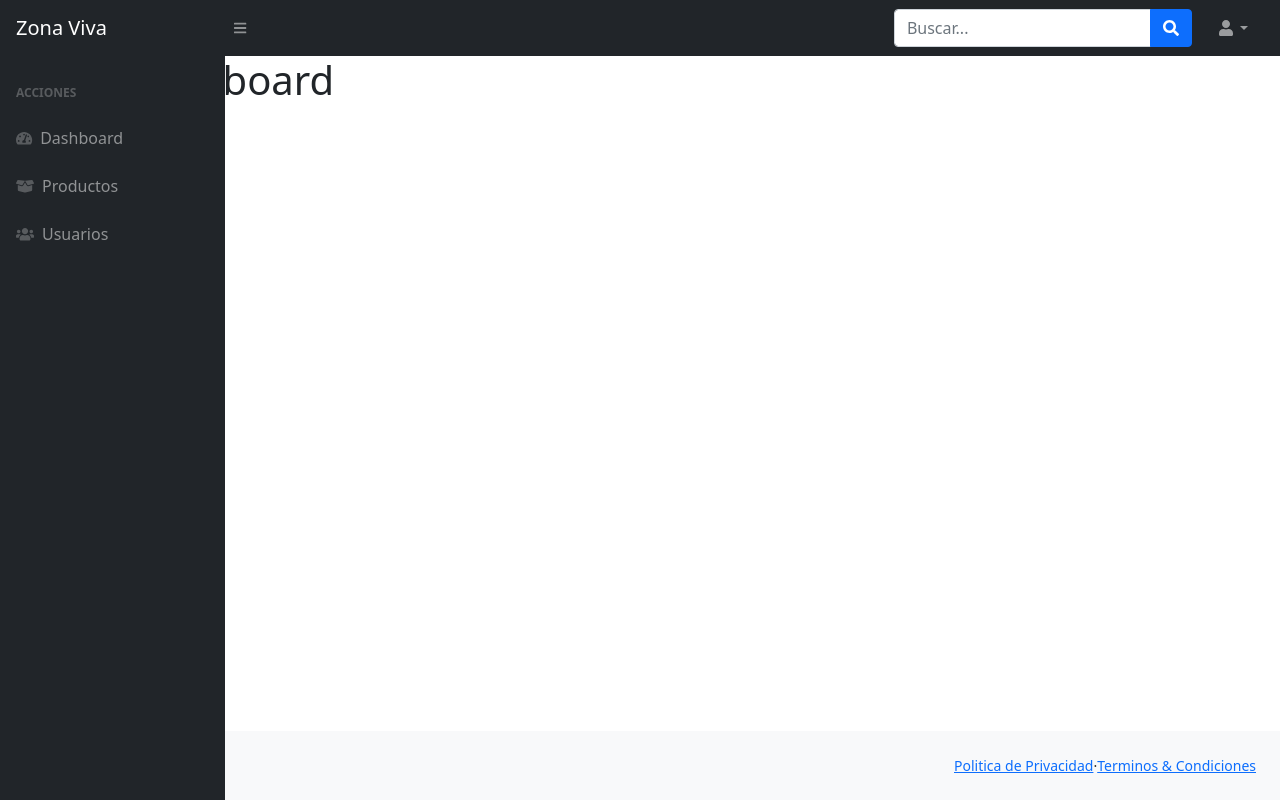
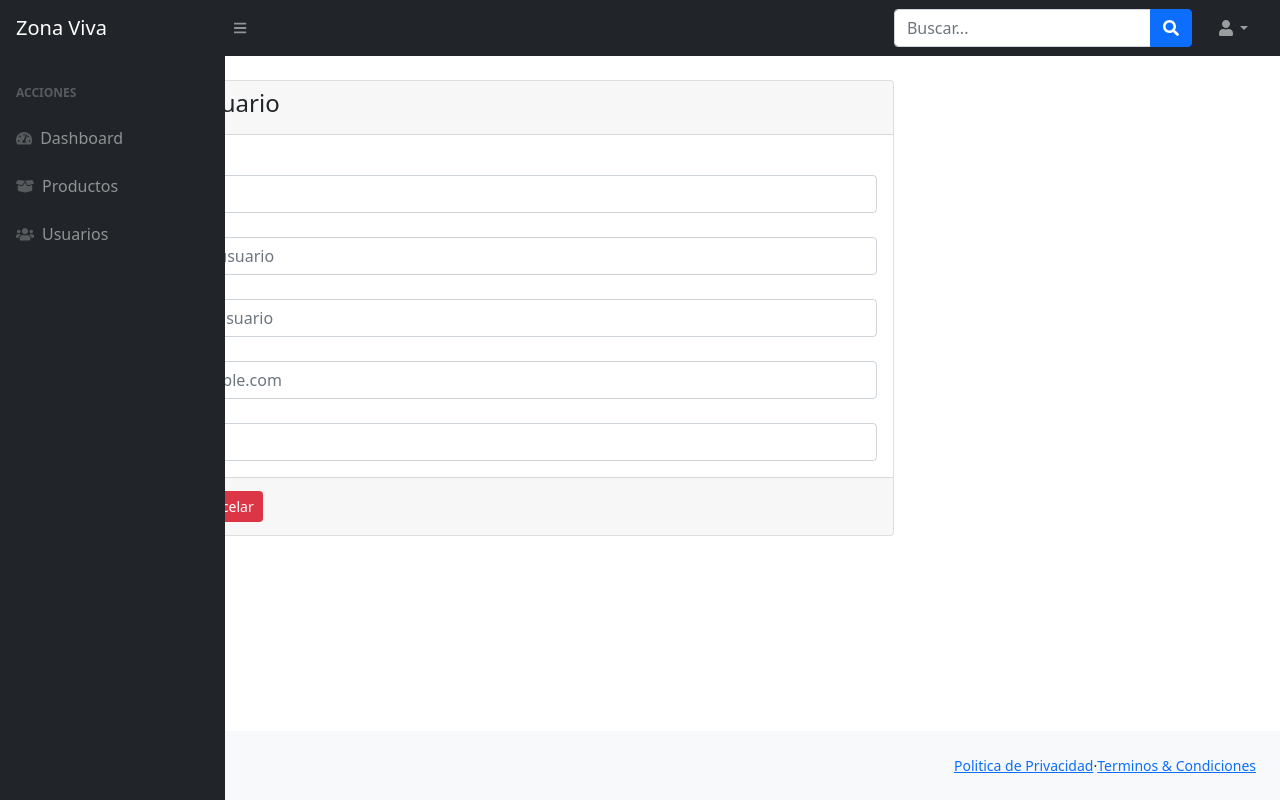
Before and after one commit to Feeramezquita/ZonaViva, a React (Create React App) app in the folder frontend/: page /admin/AddUsuario in a window 1280 px wide. Before the commit this address led to /admin/dashboard. Built offline with nearby package versions, Linux system fonts and the light colour scheme.

Commit message:
Creación de vista añadir y editar Usuario

```diff
--- /dev/null
+++ b/frontend/src/components/admin/AddUsuario.js
@@ -0,0 +1,79 @@
+import React from 'react';
+import { Link } from 'react-router-dom';
+
+
+function AddUsuario() {
+    return (
+        <div className="container px-4 " >
+            <div className="card tarjeta mt-4">
+                <div className="card-header">
+                    <h4> Añadir Usuario </h4>
+                </div>
+                <form>
+                    <div className="card-body ">
+                        <div className="form-group">
+                            <label>Usuario</label>
+                            <input
+                                type="name"
+                                className="form-control"
+                                id="Usuario"
+                                placeholder="Usuario"
+                            />
+                        </div>
+                        <div className="form-group">
+                            <div className="form-group">
+                                <label>Nombre</label>
+                                <input
+                                    type="name"
+                                    className="form-control"
+                                    id="nombreUsuario"
+                                    placeholder="Nombre del usuario"
+                                />
+                            </div>
+                            <div className="form-group">
+                                <label>Apellido</label>
+                                <input
+                                    type="name"
+                                    className="form-control"
+                                    id="apellidoUsuario"
+                                    placeholder="Apellido del usuario"
+                                />
+                            </div>
+                        </div>
+                        <div class="form-group">
+                            <label for="exampleInputEmail1">Correo</label>
+                            <input
+                                type="email"
+                                class="form-control"
+                                id="exampleInputEmail1"
+                                aria-describedby="emailHelp"
+                                placeholder="name@example.com"
+                            />
+                        </div>
+                        <div className="form-group">
+                            <div class="form-group">
+                                <label for="exampleInputPassword1">Contraseña</label>
+                                <input
+                                    type="password"
+                                    class="form-control"
+                                    id="exampleInputPassword1"
+                                    placeholder="Contraseña"
+                                />
+                            </div>
+                        </div>
+                    </div>
+                    <div className="card-footer">
+                        <div className="form-row">
+                            <Link to="/admin/Productos" className="btn btn-primary btn-sm mr-1 botones"> Añadir</Link>
+                            <Link to="/admin/Productos" className="btn btn-danger btn-sm botones"> Cancelar</Link>
+                        </div>
+
+                    </div>
+                </form>
+
+            </div>
+        </div>
+    )
+}
+
+export default AddUsuario
--- /dev/null
+++ b/frontend/src/components/admin/EditUsuario.js
@@ -0,0 +1,79 @@
+import React from 'react';
+import { Link } from 'react-router-dom';
+
+
+function EditUsuario() {
+    return (
+        <div className="container px-4 " >
+            <div className="card tarjeta mt-4">
+                <div className="card-header">
+                    <h4> Editar Usuario</h4>
+                </div>
+                <form>
+                    <div className="card-body ">
+                        <div className="form-group">
+                            <label>Usuario</label>
+                            <input
+                                type="name"
+                                className="form-control"
+                                id="Usuario"
+                                placeholder="Usuario"
+                            />
+                        </div>
+                        <div className="form-group">
+                            <div className="form-group">
+                                <label>Nombre</label>
+                                <input
+                                    type="name"
+                                    className="form-control"
+                                    id="nombreUsuario"
+                                    placeholder="Nombre del usuario"
+                                />
+                            </div>
+                            <div className="form-group">
+                                <label>Apellido</label>
+                                <input
+                                    type="name"
+                                    className="form-control"
+                                    id="apellidoUsuario"
+                                    placeholder="Apellido del usuario"
+                                />
+                            </div>
+                        </div>
+                        <div class="form-group">
+                            <label for="exampleInputEmail1">Correo</label>
+                            <input
+                                type="email"
+                                class="form-control"
+                                id="exampleInputEmail1"
+                                aria-describedby="emailHelp"
+                                placeholder="name@example.com"
+                            />
+                        </div>
+                        <div className="form-group">
+                            <div class="form-group">
+                                <label for="exampleInputPassword1">Contraseña</label>
+                                <input
+                                    type="password"
+                                    class="form-control"
+                                    id="exampleInputPassword1"
+                                    placeholder="Contraseña"
+                                />
+                            </div>
+                        </div>
+                    </div>
+                    <div className="card-footer">
+                        <div className="form-row">
+                            <Link to="/admin/Productos" className="btn btn-success btn-sm mr-1 botones"> Editar</Link>
+                            <Link to="/admin/Productos" className="btn btn-danger btn-sm botones"> Cancelar</Link>
+                        </div>
+
+                    </div>
+                </form>
+
+            </div>
+        </div>
+    )
+}
+
+export default EditUsuario
--- a/frontend/src/components/admin/Usuarios.js
+++ b/frontend/src/components/admin/Usuarios.js
@@ -7,7 +7,7 @@ function Usuarios() {
             <div className="card mt-4">
                 <div className="card-header">
                     <h4>Usuarios
-                        <Link to="/admin/AddProduct" className="btn btn-primary btn-sm float-end"> Nuevo Producto</Link>
+                        <Link to="/admin/AddUsuario" className="btn btn-primary btn-sm float-end"> Nuevo Producto</Link>
                     </h4>
                 </div>
                 <div className="card-body">
@@ -48,7 +48,7 @@ function Usuarios() {
                                 <td>12345</td>
                                 <td>
 
-                                    <Link to="#" className="btn btn-success btn-sm">Editar</Link>
+                                    <Link to="/admin/EditUsuario" className="btn btn-success btn-sm">Editar</Link>
                                 </td>
                                 <td>
                                     <Link to="#" className="btn btn-danger btn-sm">Eliminar</Link>
```
Also changed, not shown: frontend/src/routes/routes.js (+9 -2 lines).
